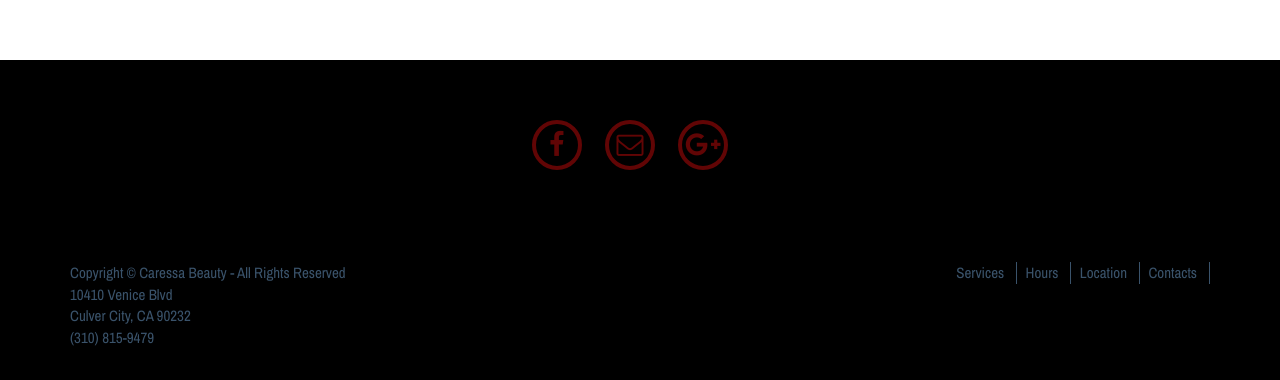
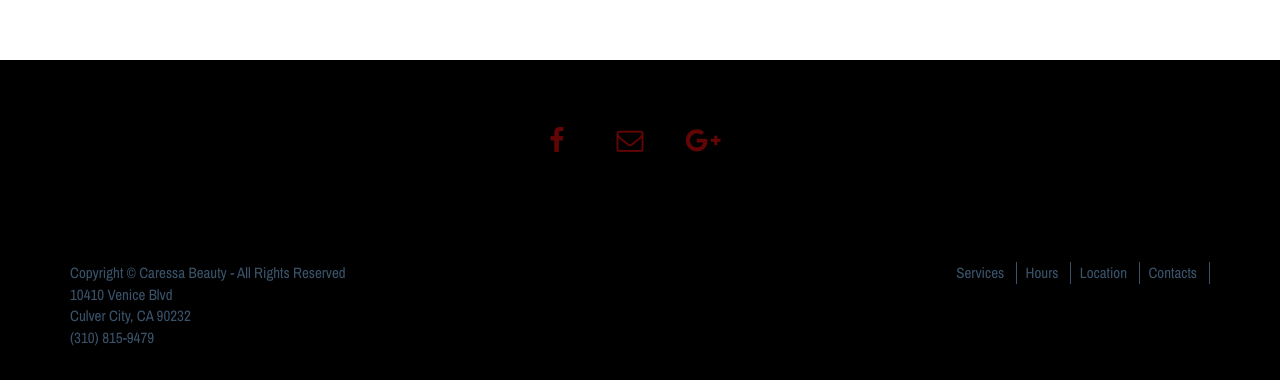
Before and after one commit to anilrayamajhi/caressa, a plain HTML site: page index.html in a window 1280 px wide. Shown: the part 3065-3445 px from the top of the page. Drawn offline with nearby package versions, Linux system fonts and the light colour scheme; some packages are replaced by stand-ins of ours; no server answers; a web font is replaced by a local one.

Commit message:
contacts edited

```diff
--- a/assets/css/theme.css
+++ b/assets/css/theme.css
@@ -542,7 +542,7 @@ hr {
     border-radius: 100%;
     width: 50px;
     height: 50px;
-    border: solid 4px #610505;
+    /*border: solid 4px #610505;*/
     font-size: 27px;
     text-align: center;
     padding-top: 7px;
--- a/index.html
+++ b/index.html
@@ -161,7 +161,7 @@
         <div class="row text-center">
           <div class="col-sm-12">
             <a href="https://www.facebook.com/caressabeautysalon/" target="_blank"><i class="fa fa-facebook"></i></a>
-            <a href="mailto:tara_rayamajhi@hotmail.com?Subject=Hello" target="_top"><i class="fa fa-envelope-o"></i></a>
+            <a href="mailto:tara_rayamajhi@hotmail.com?Subject=Hello" target="_top"><i class="fa fa-envelope-o" target="_blank"></i></a>
             <a href="https://plus.google.com/103909231178455769881"><i class="fa fa-google-plus"></i></a>
             <a id="mobile" href="tel:(310) 815-9479"><i class="fa fa-phone"></i></a>
           </div>
```
